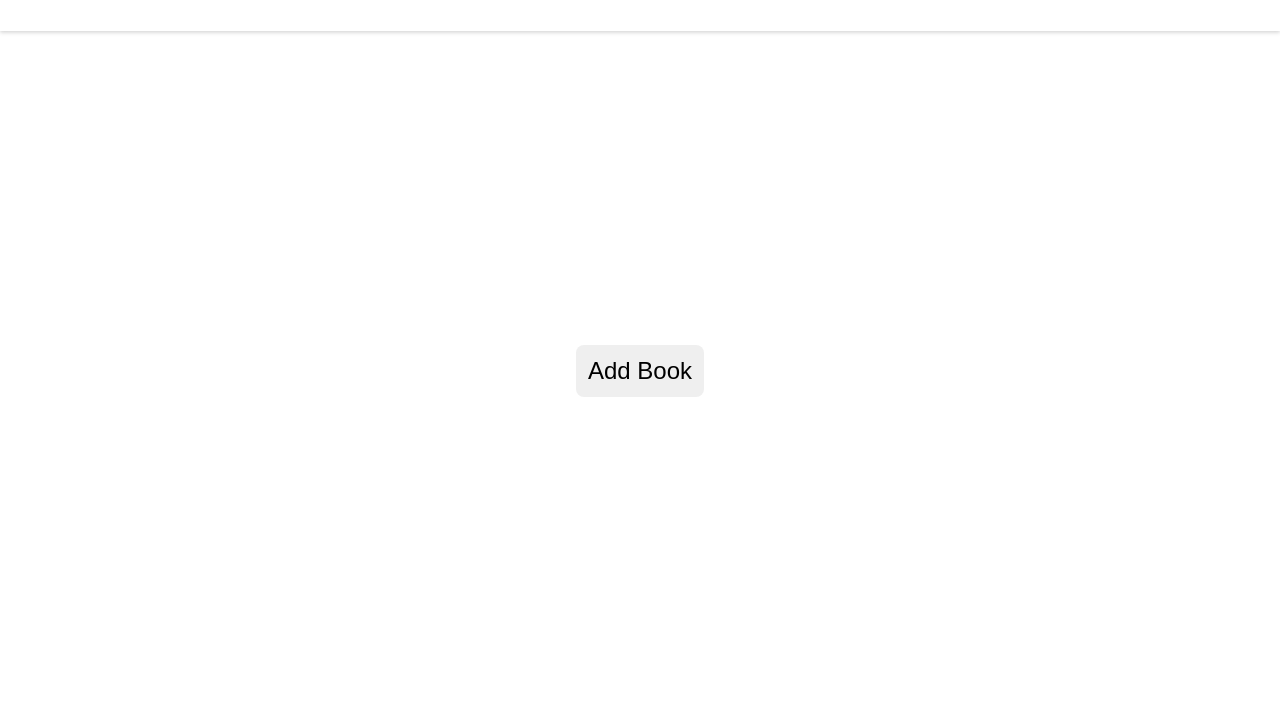
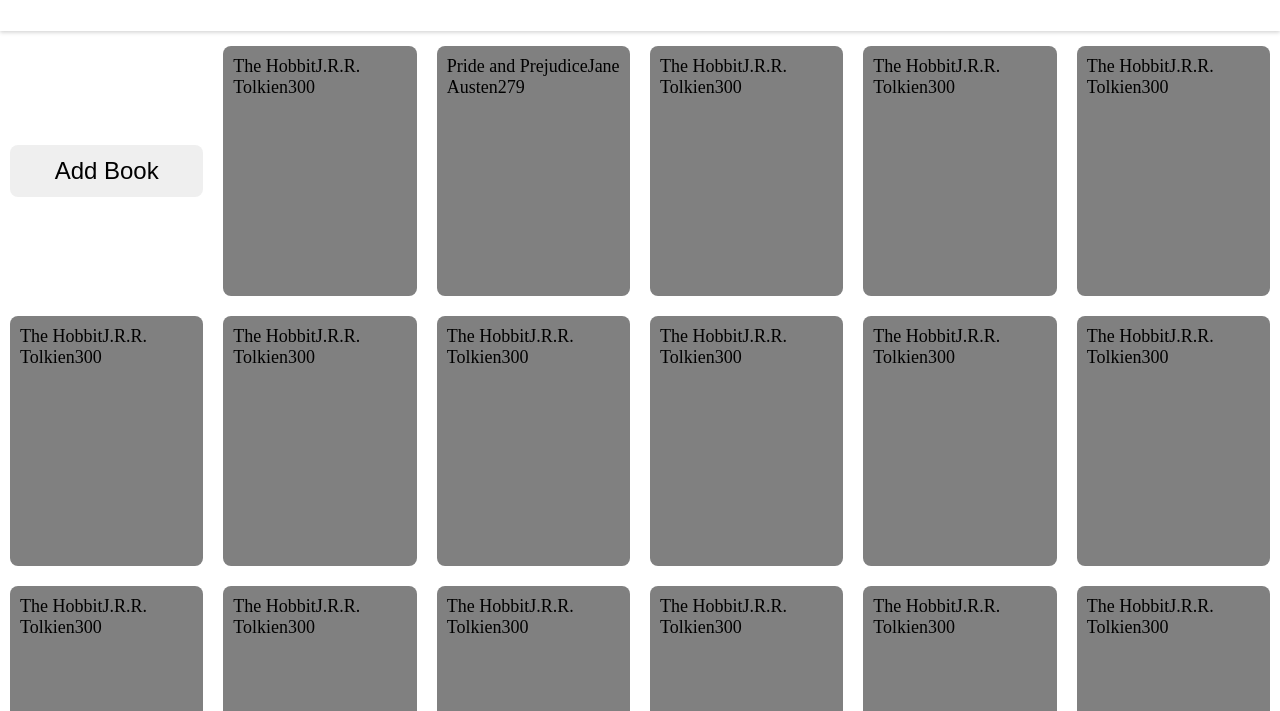
Before and after one commit to KristijanTuric/odin-library, a plain HTML site: page index.html in a window 1280 px wide. Shown: the part 89-800 px from the top of the page. Drawn offline with Linux system fonts and the light colour scheme.

Commit message:
Ongoing book display

```diff
--- a/script.js
+++ b/script.js
@@ -20,13 +20,23 @@ function Book(title, author, pages, isRead)
         return `${title} by ${author}, has ${pages} pages and is ${this.readToString()}.`;
     }
 }
+//#region Book Display
+var test = document.getElementById("content");
+
+
+
+
+//#endregion Book Display
 
 //#region Console Testing
 
 const theHobbit = new Book("The Hobbit", "J.R.R. Tolkien", 300, false);
 addBookToLibrary(theHobbit);
 addBookToLibrary(new Book("Pride and Prejudice", "Jane Austen", 279, false));
-addBookToLibrary(new Book("The Tipping Point", "Malcom Gladwell", 301, true));
+for(let i = 0; i < 20; i++)
+{
+    addBookToLibrary(theHobbit);
+}
 getLibrary();
 
 //#endregion
@@ -37,13 +47,32 @@ function addBookToLibrary(book)
     myLibrary[myLibrary.length] = book;
 }
 
+
+
 // Gets all the books from the array and displays them
 function getLibrary()
 {
     for(let j = 0; j < myLibrary.length; j++)
     {
         console.log(myLibrary[j].info());
+
+        // Implicit making of book displays
+        // TODO: Change later
+        const newDiv = document.createElement("div");
+        newDiv.style.background = "gray";
+        newDiv.style.borderRadius = "8px";
+        newDiv.style.height = "250px";
+        newDiv.style.padding = "10px";
+        newDiv.style.display = "flex";
+        newDiv.style.flexDirection = "column";
+
+        newDiv.appendChild(document.createTextNode(myLibrary[j].title));
+        newDiv.appendChild(document.createTextNode(myLibrary[j].author));
+        newDiv.appendChild(document.createTextNode(myLibrary[j].pages));
+        test.appendChild(newDiv);
     }
+
+
 }
 
 //#region GitHub Button
--- a/style.css
+++ b/style.css
@@ -63,6 +63,16 @@ button:hover
 /*#endregion Header*/
 
 /*#region Main Content*/
+
+#content
+{
+    margin: 15px 0px 5px 0px;
+    padding: 0px 10px 0px 10px;
+    display: inline-grid;
+    width: 100%;
+    grid-template-columns: repeat(auto-fill, minmax(180px, 1fr));
+    gap: 20px;
+}
 
 #add-button
 {
```
